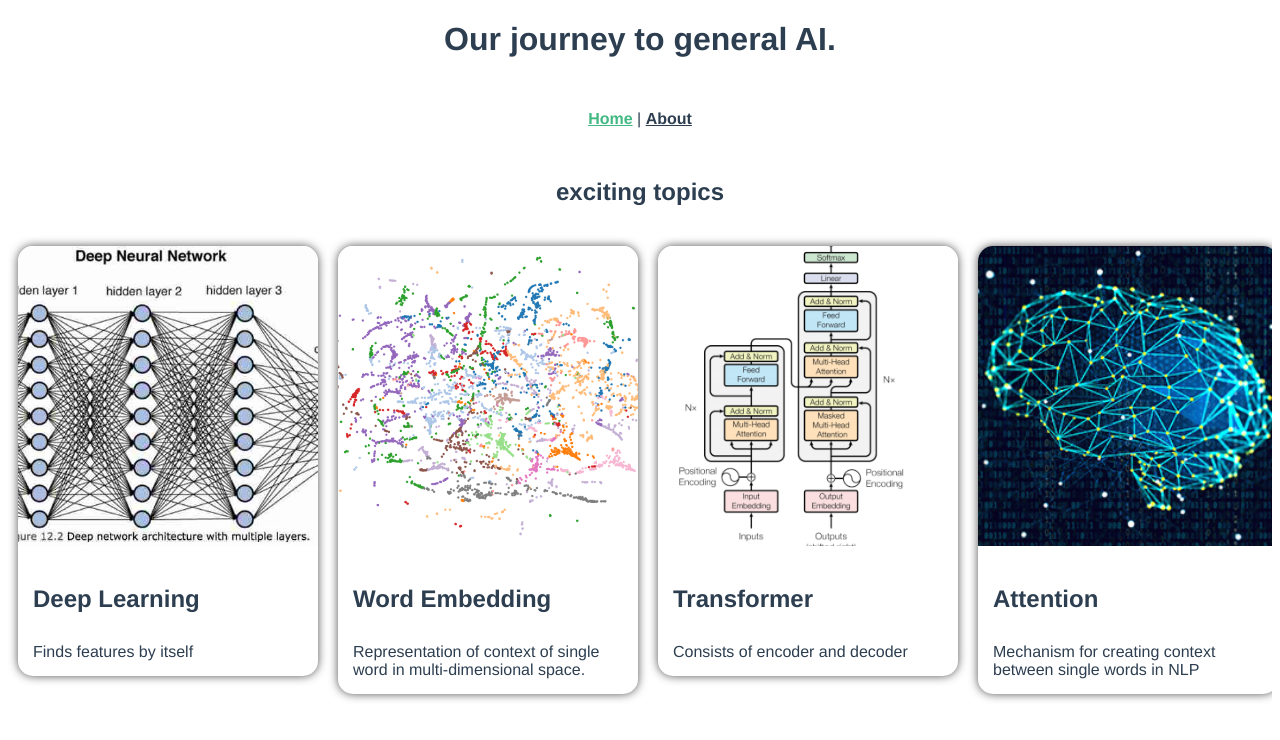
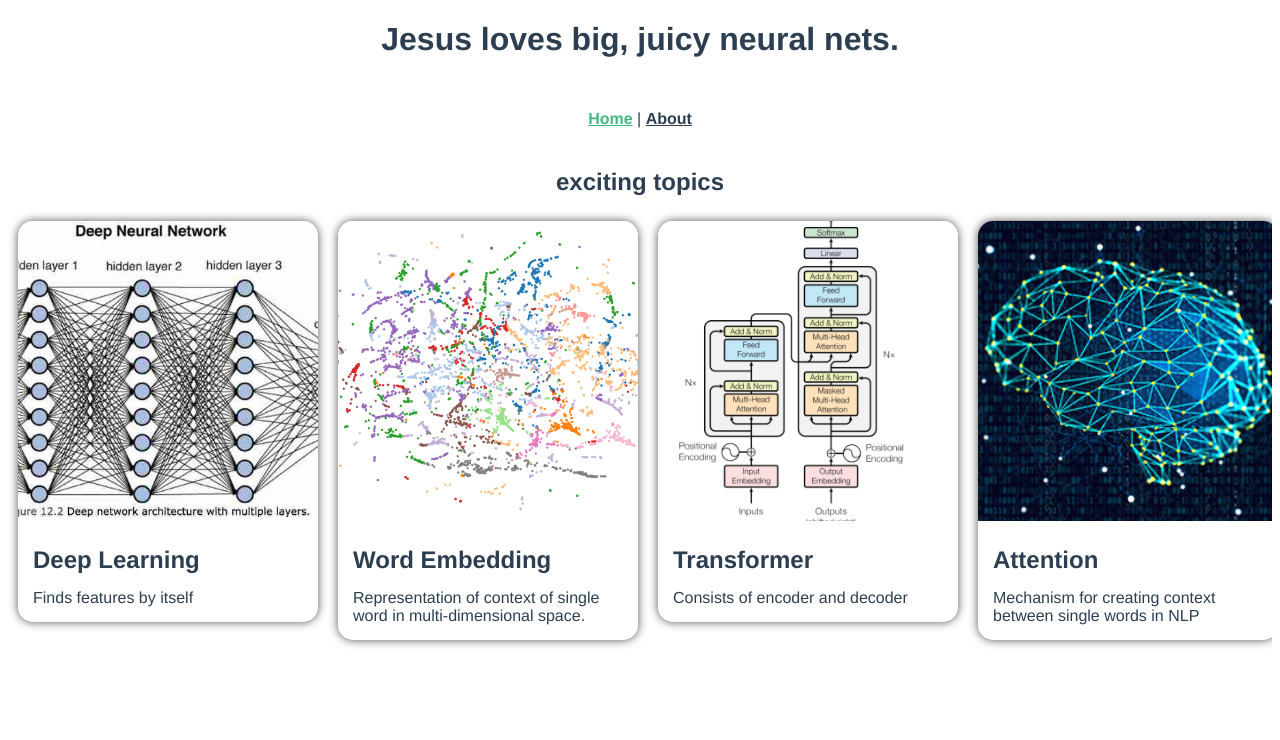
Before and after one commit to DezignDezire/zire-ai, a Vue app: page / in a window 1280 px wide. Shown: the top 740 px of the page. Built offline with nearby package versions, Linux system fonts and the light colour scheme.

Commit message:
word embedding deep info added

```diff
--- a/src/App.vue
+++ b/src/App.vue
@@ -1,6 +1,6 @@
 <template>
   <div id="app">
-    <h1>Our journey to general AI.</h1>
+    <h1>Jesus loves big, juicy neural nets.</h1>
     <div id="nav">
       <router-link to="/">Home</router-link> |
       <router-link to="/about">About</router-link>
--- a/src/views/DeepTopics/WordEmbedding.vue
+++ b/src/views/DeepTopics/WordEmbedding.vue
@@ -1,7 +1,20 @@
 <template>
-  <div>
+  <div class="text">
     <h2>Word Embedding</h2>
-    Building a low-dimensional vector representation from corpus of text, which preserves the contextual similarity of words.
+    Building a low-dimensional vector representation from a corpus of text, which preserves the contextual similarity of words.<br>
+    Neural networks cannot simply process words or images. They need a digit-vector representation of the input (e.g. obtained through word embedding).
+    <br>
+    <img src="./word2vec.png" class="img">
+    <br>
+    <h3>Skip-Gram Model</h3>
+    It aims to predict the probability of context words given an input word. <br>
+    By sliding a window over each word of a sentence, tuples of word and their neighboring words are created. (dog, eats) <br>
+    The model consists of an input and output vector with size of vocabulary and hidden vector with size of the models dimensions. <br>
+    Input containing first word of tuple as one-hot encoded word representations and output containing second word respectively. <br>
+    Throughout training process the weights of the matrixes W and W’ are trained using backpropagation. <br>
+    <br>
+    An arising problem is that the correct meaning of a word is defined by its surrounding context (bat ≠ bat).
+    <br>
   </div>
 </template>
 
@@ -10,3 +23,14 @@ export default {
   name: 'WordEmbedding'
 }
 </script>
+
+<style>
+.img{
+    width: 500px;
+    margin: 40px 0;
+}
+
+.text{
+    margin-bottom: 200px;
+}
+</style>
--- a/src/views/Home.vue
+++ b/src/views/Home.vue
@@ -1,7 +1,7 @@
 <template>
   <div class="home">
     <h2>exciting topics</h2>
-    <topics-select></topics-select>
+    <topics-select class="spacer"></topics-select>
     <div v-if="this.$store.state.selectedTopic == 'Word Embedding'">
       <word-embedding/>
     </div>
@@ -23,6 +23,10 @@ export default {
 
 <style>
 h2 {
-  margin: 20px 0 30px 0;
+  margin: 0 0 10px 0;
+}
+
+.spacer{
+  margin-bottom: 4rem;
 }
 </style>
--- a/src/views/TopicCard.vue
+++ b/src/views/TopicCard.vue
@@ -48,11 +48,12 @@ export default {
 }
 
 h2 {
-  margin: 4px 0 14px 0;
+  margin: 10px 0 15px 0 !important;
   padding: 0 !important;
 }
 
 .topicImg {
+  display: block; /* eliminates unwanted margin unterneath image */
   width: var(--box-size);
   height: var(--box-size);
   object-fit: cover;
--- a/src/views/TopicsSelect.vue
+++ b/src/views/TopicsSelect.vue
@@ -1,7 +1,7 @@
 <template>
   <div class='cardsFlicker'>
     <div v-for='topic in topics' :key='topic.name' @click='topicSelected(topic.title)'>
-      <topic-card class="card" :topic='topic'/>
+      <topic-card :topic='topic'/>
     </div>
   </div>
 </template>
@@ -52,10 +52,6 @@ export default {
   padding-bottom: 10px;
 }
 
-.card {
-  flex: 0 0 auto;
-}
-
 .cardsFlicker::-webkit-scrollbar {
   display: none;
 }
```
Also changed, not shown: src/views/DeepTopics/word2vec.png (added).
